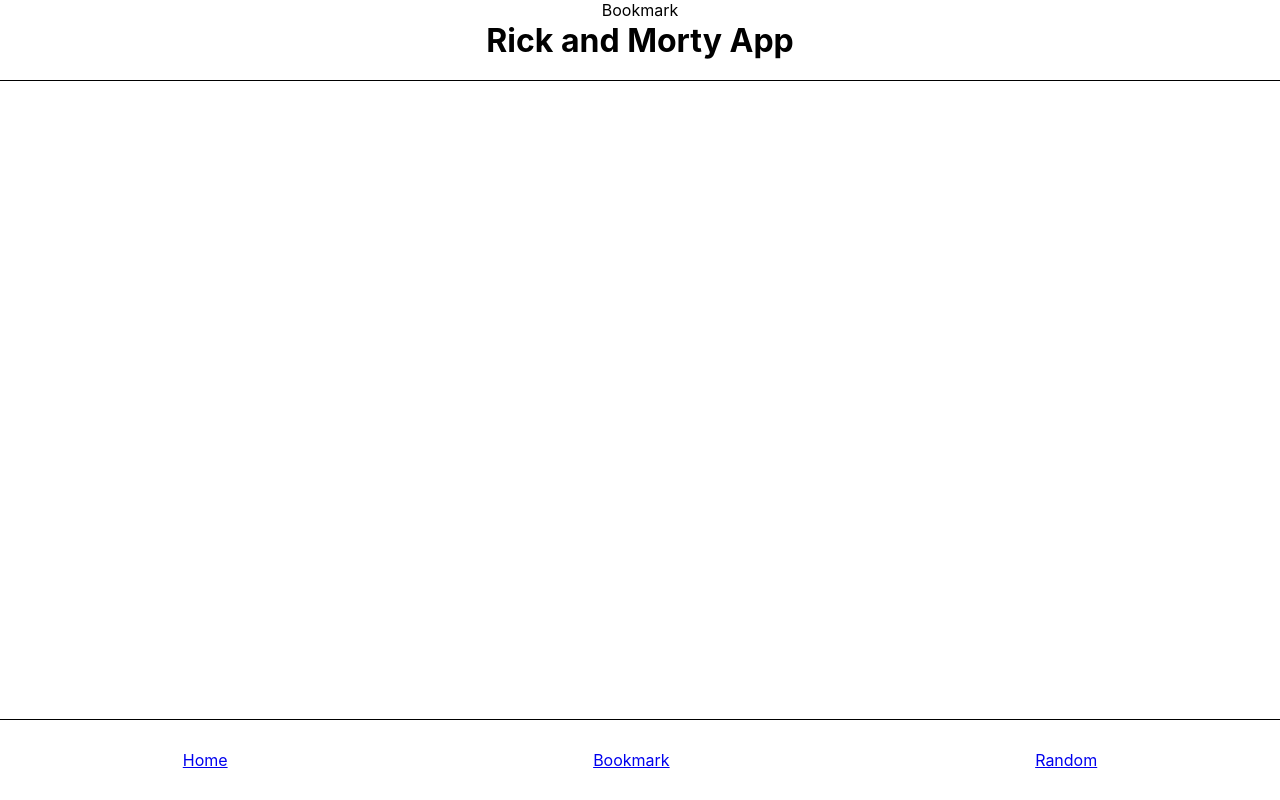
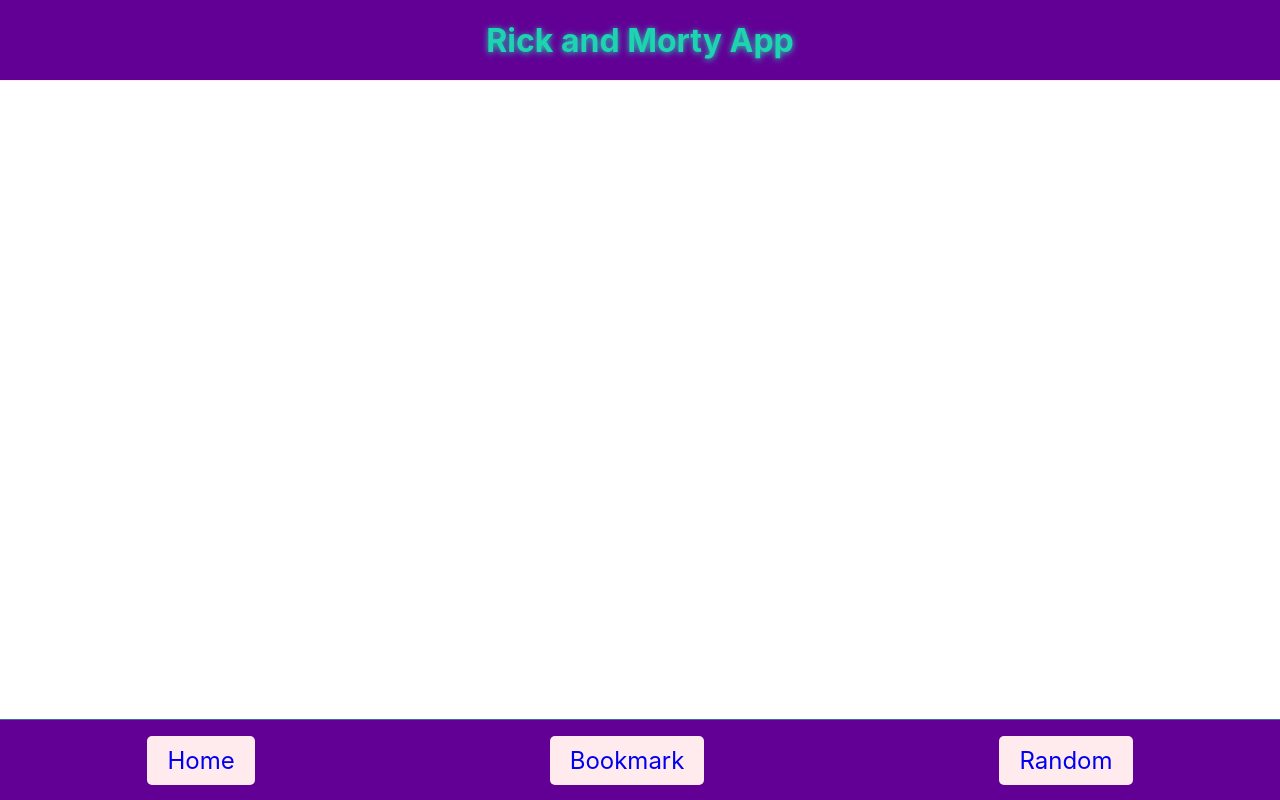
Before and after one commit to thomasweigert91/Rick-and-Morty-App, a React (Create React App) app: page /bookmark in a window 1280 px wide. Built offline with nearby package versions, Linux system fonts and the light colour scheme.

Commit message:
added theming and styled layout, added some functionality to the cards

```diff
--- a/package.json
+++ b/package.json
@@ -9,6 +9,7 @@
     "axios": "^1.1.3",
     "react": "^18.0.0",
     "react-dom": "^18.0.0",
+    "react-icons": "^4.6.0",
     "react-router-dom": "^6.4.3",
     "react-scripts": "5.0.0",
     "styled-components": "^5.3.6",
--- a/src/App.js
+++ b/src/App.js
@@ -1,6 +1,7 @@
 import "./App.css";
 import React from "react";
 import styled from "styled-components";
+import { ThemeProvider } from "styled-components";
 import { BrowserRouter as Router, Route, Routes } from "react-router-dom";
 import { Header } from "./content/Header/Header";
 import { Navigation } from "./content/Navigation/Navigation";
@@ -8,8 +9,17 @@
 import { Random } from "./content/Main/Random";
 import { Bookmark } from "./content/Main/Bookmark";
 
+const theme = {
+  colorFirst: "#620096",
+  colorSecond: "#406AA3",
+  colorThird: "#1DD3B0",
+  colorDark: "#320E3B",
+  colorLight: "#FFEAEE",
+};
+
 function App() {
   return (
+    <ThemeProvider theme={theme}>
       <Router>
         <div className="App">
           <Header />
@@ -23,6 +33,7 @@
           <Navigation />
         </div>
       </Router>
+    </ThemeProvider>
   );
 }
 
@@ -33,6 +44,14 @@
   flex-direction: column;
   width: 100%;
   height: 80%;
+  background: rgb(222, 199, 255);
+  background: linear-gradient(
+    90deg,
+    rgba(222, 199, 255, 1) 0%,
+    rgba(255, 255, 255, 1) 49%,
+    rgba(205, 192, 255, 1) 100%
+  );
+  z-index: 3;
 `;
 
 export default App;
--- a/src/content/Components/Card/Card.js
+++ b/src/content/Components/Card/Card.js
@@ -1,8 +1,19 @@
 import { useState } from "react";
 import styled from "styled-components";
+import { GiLifeBar } from "react-icons/gi";
+import { BsGenderMale } from "react-icons/bs";
+import { BsGenderFemale } from "react-icons/bs";
+import { BsFillPeopleFill } from "react-icons/bs";
 
 const Card = ({ character }) => {
   const [showInfo, setShowInfo] = useState(false);
+  function isMaleFemale(character) {
+    if (character.gender === "male") {
+      return <BsGenderMale transform="scale(1.2)" color="#FFEAEE" />;
+    } else {
+      return <BsGenderFemale transform="scale(1.2)" color="#FFEAEE" />;
+    }
+  }
 
   return (
     <CardContainer>
@@ -17,9 +28,18 @@
       </CardButtonSeeMore>
       {showInfo && (
         <CardInfoContainer>
-          <CardInfoTag>male</CardInfoTag>
-          <CardInfoTag>alive</CardInfoTag>
-          <CardInfoTag>human</CardInfoTag>
+          <CardInfoTag>
+            {isMaleFemale(character)}
+            <InfoText>{character.gender}</InfoText>
+          </CardInfoTag>
+          <CardInfoTag>
+            <GiLifeBar transform="scale(1.2)" color="#FFEAEE" />
+            <InfoText>{character.status}</InfoText>
+          </CardInfoTag>
+          <CardInfoTag>
+            <BsFillPeopleFill transform="scale(1.2)" color="#FFEAEE" />
+            <InfoText>{character.species}</InfoText>
+          </CardInfoTag>
         </CardInfoContainer>
       )}
     </CardContainer>
@@ -32,11 +52,22 @@
   justify-content: center;
   width: 300px;
   border: 1px solid black;
-  margin-top: 5px;
   flex-direction: column;
-  margin-top: 20px;
-  padding: 10px;
+  margin-top: 50px;
+  padding: 10px 30px;
   border-radius: 10px;
+  border: 2px solid ${(props) => props.theme.colorSecond};
+  background-color: ${(props) => props.theme.colorSecond};
+  box-shadow: 1px 2px 5px black;
+  transition: 0.5s;
+  &:hover {
+    transform: scale(1.02);
+  }
+`;
+
+const InfoText = styled.div`
+  margin-left: 10px;
+  color: ${(props) => props.theme.colorLight};
 `;
 
 const CardInfoContainer = styled.div`
@@ -47,16 +78,32 @@
   padding: 20px;
 `;
 
-const CardName = styled.h2``;
+const CardName = styled.h2`
+  font-size: 2rem;
+  color: ${(props) => props.theme.colorThird};
+`;
 
 const CardPicture = styled.img`
   border-radius: 5px;
 `;
 
-const CardInfoTag = styled.div``;
+const CardInfoTag = styled.div`
+  display: flex;
+  align-items: center;
+  justify-content: center;
+  background-color: ${(props) => props.theme.colorDark};
+  padding: 10px;
+  border-radius: 10px;
+  margin: 0px 5px;
+  border: 1px solid ${(props) => props.theme.colorLight};
+`;
 
-const CardButtonSeeMore = styled.button`
+const CardButtonSeeMore = styled.div`
   margin-top: 20px;
+  border: 1px solid black;
+  padding: 10px 25px;
+  border-radius: 20px;
+  background-color: ${(props) => props.theme.colorLight}; ;
 `;
 
 export { Card };
--- a/src/content/Header/Header.js
+++ b/src/content/Header/Header.js
@@ -13,15 +13,19 @@
   display: flex;
   align-items: center;
   justify-content: center;
-  border-bottom: 1px solid black;
+  border-bottom: 1px solid ${(props) => props.theme.colorLight};
   position: fixed;
   z-index: 5;
   height: 10%;
   top: 0;
+  background-color: ${(props) => props.theme.colorFirst};
+  z-index: 4;
 `;
 
 const Heading = styled.h1`
   font-size: 2rem;
+  color: ${(props) => props.theme.colorThird};
+  text-shadow: 0 1px 6px ${(props) => props.theme.colorThird}; ;
 `;
 
 export { Header };
--- a/src/content/Navigation/Navigation.js
+++ b/src/content/Navigation/Navigation.js
@@ -20,8 +20,21 @@
   display: flex;
   align-items: center;
   justify-content: space-around;
+  background-color: ${(props) => props.theme.colorFirst};
+  border-top: 1px solid ${(props) => props.theme.colorSecond}; ;
 `;
 
-const NavigationItem = styled(Link)``;
+const NavigationItem = styled(Link)`
+  background-color: ${(props) => props.theme.colorLight};
+  text-decoration: none;
+  padding: 10px 20px;
+  border-radius: 5px;
+  font-size: 1.5rem;
+  transition: 0.5s ease;
+
+  &:hover {
+    transform: scale(1.1);
+  }
+`;
 
 export { Navigation };
--- a/src/useGetData.js
+++ b/src/useGetData.js
@@ -8,6 +8,7 @@
       const response = await fetch(url);
       const data = await response.json();
       setRes(data.results);
+      console.log(res);
     }
     fetchData();
   }, [url]);
```
Also changed, not shown: src/content/Assets/kisspng-rick-and-morty-download-buy-ampaposrick-and-mortyampapos-by-5d4121eedfc8d3.9958126715645496149166.png (added), 1 other file (tests, documents, lock files or other folders). Lines whose indentation alone changed are shown as unchanged.
